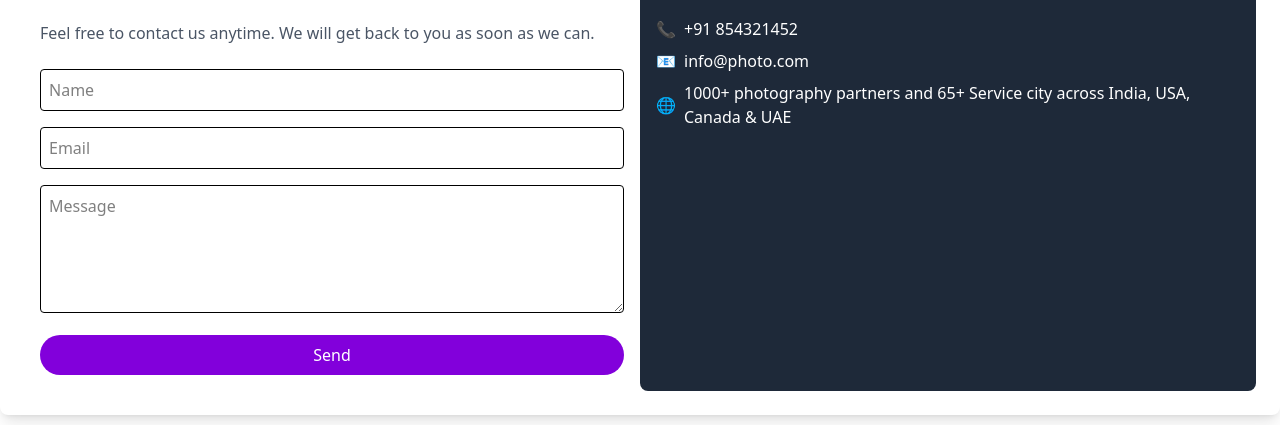
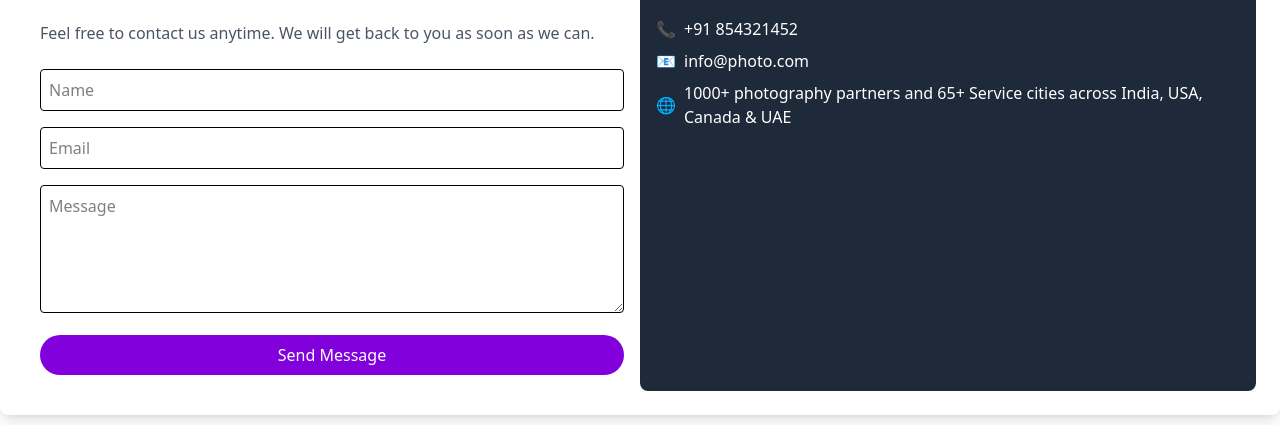
Before and after one commit to faizi729/photo, a React (Vite) app in the folder frontend/: page /contact in a window 1280 px wide. Shown: the part 295-720 px from the top of the page. Built offline with nearby package versions, Linux system fonts and the light colour scheme.

Commit message:
page loader fixes

```diff
--- a/frontend/package.json
+++ b/frontend/package.json
@@ -10,6 +10,7 @@
     "preview": "vite preview"
   },
   "dependencies": {
+    "@emailjs/browser": "^4.4.1",
     "@tailwindcss/vite": "^4.1.4",
     "aos": "^2.3.4",
     "axios": "^1.9.0",
--- a/frontend/src/App.jsx
+++ b/frontend/src/App.jsx
@@ -43,6 +43,7 @@ function AppContent() {
   );
 }
 
+
 function App() {
   return (
     <BrowserRouter>
--- a/frontend/src/components/PageLoader.jsx
+++ b/frontend/src/components/PageLoader.jsx
@@ -10,9 +10,9 @@ export default function PageLoader({ children }) {
     setLoading(true);
     const timeout = setTimeout(() => {
       setLoading(false);
-    }, 3500); // 2 seconds loader
+    }, 3500);
     return () => clearTimeout(timeout);
-  }, [location.pathname]); // triggers on route change
+  }, [location.pathname]);
 
   if (loading) {
     return (
--- a/frontend/src/pages/Contact.jsx
+++ b/frontend/src/pages/Contact.jsx
@@ -1,4 +1,5 @@
 import React, { useState } from 'react';
+import emailjs from '@emailjs/browser';
 
 const Contact = () => {
   const [formData, setFormData] = useState({
@@ -7,13 +8,30 @@ const Contact = () => {
     message: ''
   });
 
+  const [statusMessage, setStatusMessage] = useState({ text: '', isError: false });
+
   const handleChange = (e) => {
     setFormData({ ...formData, [e.target.name]: e.target.value });
   };
 
-  const handleSubmit = () => {
-    alert('Form submitted! Check console for details.');
-    console.log(formData);
+  const handleSubmit = (e) => {
+    e.preventDefault();
+
+    emailjs.send(
+      'service_33v7tzf',
+      'template_x8nh63d',
+      formData,
+      'Y3k0EAVssIsUhESPs'
+    )
+      .then((result) => {
+        setStatusMessage({ text: 'Message sent successfully!', isError: false });
+        console.log('EmailJS result:', result.text);
+        setFormData({ name: '', email: '', message: '' });
+      })
+      .catch((error) => {
+        setStatusMessage({ text: 'Something went wrong. Please try again.', isError: true });
+        console.error('EmailJS error:', error);
+      });
   };
 
   return (
@@ -21,13 +39,14 @@ const Contact = () => {
       <div className="md:w-1/2 p-4">
         <h2 className="text-3xl font-bold mb-4">Contact Us</h2>
         <p className="text-gray-600 mb-6">Feel free to contact us anytime. We will get back to you as soon as we can.</p>
-        <div className="space-y-4">
+        <form className="space-y-4" onSubmit={handleSubmit}>
           <input
             type="text"
             name="name"
             placeholder="Name"
             value={formData.name}
             onChange={handleChange}
+            required
             className="w-full p-2 border rounded focus:outline-none focus:ring-2 focus:ring-purple-700"
           />
           <input
@@ -36,6 +55,7 @@ const Contact = () => {
             placeholder="Email"
             value={formData.email}
             onChange={handleChange}
+            required
             className="w-full p-2 border rounded focus:outline-none focus:ring-2 focus:ring-purple-700"
           />
           <textarea
@@ -43,22 +63,30 @@ const Contact = () => {
             placeholder="Message"
             value={formData.message}
             onChange={handleChange}
+            required
             className="w-full p-2 border rounded h-32 focus:outline-none focus:ring-2 focus:ring-purple-700"
           ></textarea>
+
+          {/* Feedback Message */}
+          {statusMessage.text && (
+            <p className={`text-sm font-medium ${statusMessage.isError ? 'text-red-600' : 'text-green-600'}`}>
+              {statusMessage.text}
+            </p>
+          )}
+
           <button
-            type="button"
-            onClick={handleSubmit}
-            className="w-full bg-purple-700 text-white p-2 rounded-full hover:bg-purple-800 transition-colors"
+            type="submit"
+            className="w-full bg-purple-700 cursor-pointer text-white p-2 rounded-full hover:bg-purple-800 transition-colors"
           >
-            Send
+            Send Message
           </button>
-        </div>
+        </form>
       </div>
       <div className="md:w-1/2 p-4 bg-gray-800 text-white rounded-lg">
         <h3 className="text-2xl font-bold mb-4">Contact Info</h3>
         <p className="flex items-center mb-2"><span className="mr-2">📞</span> +91 854321452</p>
         <p className="flex items-center mb-2"><span className="mr-2">📧</span> info@photo.com</p>
-        <p className="flex items-center"><span className="mr-2">🌐</span> 1000+ photography partners and 65+ Service city across India, USA, Canada & UAE</p>
+        <p className="flex items-center"><span className="mr-2">🌐</span> 1000+ photography partners and 65+ Service cities across India, USA, Canada & UAE</p>
       </div>
     </div>
   );
```
Also changed, not shown: 1 other file (tests, documents, lock files or other folders).
